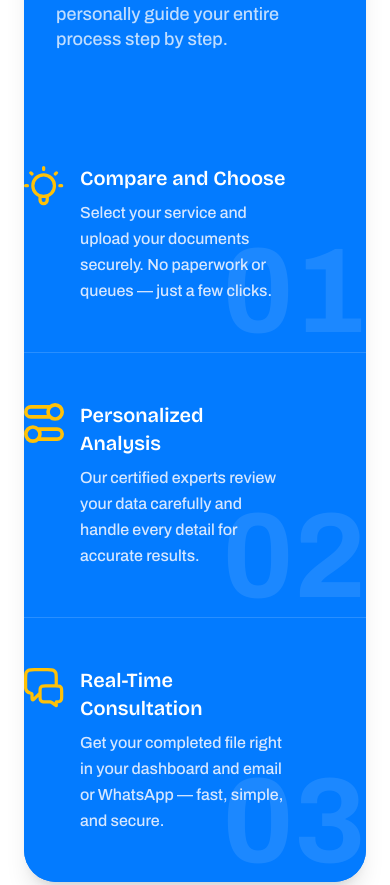
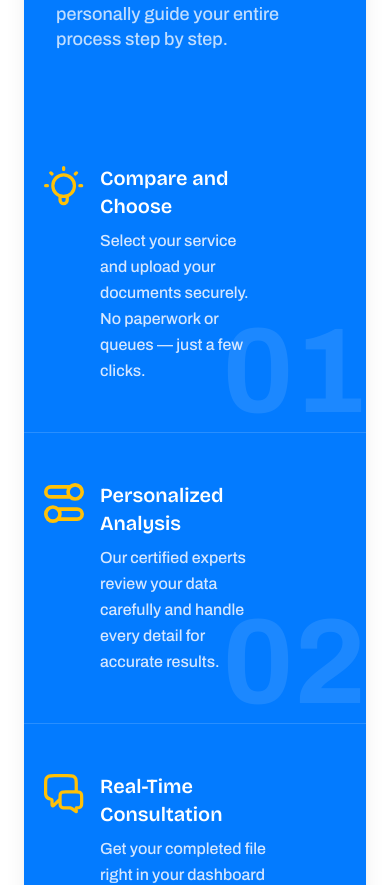
Before and after one commit to arqentech/tax-pilot-1, a React (Vite) app: page / in a window 390 px wide. Shown: the part 2088-2973 px from the top of the page. Built offline with nearby package versions, Linux system fonts and the light colour scheme.

Commit message:
Responsiveness fixes

```diff
--- a/src/components/ui/ClientReview.tsx
+++ b/src/components/ui/ClientReview.tsx
@@ -11,10 +11,8 @@ const ClientReviews: React.FC<ClientReviewsProps> = ({ showBadge = true }) => {
   return (
     <section className="w-full full-bleed bg-[#FBFBFA] py-16">
       <div className="w-full max-w-[1320px] px-4 mx-auto flex flex-col items-center">
-        {/* Badge */}
         {showBadge && <Badge text="Testimonials" width="146px" center />}
 
-        {/* Heading */}
         <div className="text-center mb-10">
           <h2 className="heading-base mb-3">A word from our Clients</h2>
           <p className="text-base max-w-[409px] mx-auto">
@@ -22,7 +20,6 @@ const ClientReviews: React.FC<ClientReviewsProps> = ({ showBadge = true }) => {
           </p>
         </div>
 
-        {/* Mobile – Horizontal Scroll */}
         <div className="md:hidden overflow-x-auto w-full">
           <div className="flex gap-4 justify-center px-4">
             {reviews.map((r, idx) => (
@@ -31,7 +28,6 @@ const ClientReviews: React.FC<ClientReviewsProps> = ({ showBadge = true }) => {
               </div>
             ))}
 
-            {/* Rating Card */}
             <div className="min-w-[300px] flex-shrink-0">
               <div className="bg-black text-white rounded-[26px] h-[247px] flex flex-col justify-center items-center">
                 <h2 className="text-5xl font-bold">4.6</h2>
@@ -48,13 +44,11 @@ const ClientReviews: React.FC<ClientReviewsProps> = ({ showBadge = true }) => {
           </div>
         </div>
 
-        {/* Desktop / Tablet – Grid Layout */}
         <div className="hidden md:grid md:grid-cols-2 lg:grid-cols-3 gap-6 justify-items-center mt-10 w-full">
           {reviews.map((r, idx) => (
             <ReviewCard key={idx} {...r} />
           ))}
 
-          {/* Rating Card */}
           <div className="bg-black text-white w-full max-w-[414px] h-[247px] rounded-[26px] flex flex-col justify-center items-center">
             <h2 className="text-5xl font-bold">4.6</h2>
             <p className="text-sm mt-2">Based on 456 reviews</p>
--- a/src/components/ui/HowWeWork.tsx
+++ b/src/components/ui/HowWeWork.tsx
@@ -32,7 +32,7 @@ export default function HowWeWork() {
           {steps.map((step, idx) => (
             <div
               key={step.number}
-              className={`relative sm:px-12 lg:px-20 py-12 w-full flex items-start gap-4 ${
+              className={`relative px-5 sm:px-12 lg:px-20 py-12 w-full flex items-start gap-4 ${
                 idx !== 0 ? "border-t border-white/15" : ""
               }`}
             >
--- a/src/pages/home/TeamSection.tsx
+++ b/src/pages/home/TeamSection.tsx
@@ -55,7 +55,7 @@ const TeamSection = () => {
               <TeamCard
                 key={member.name}
                 member={member}
-                className={`snap-center flex-shrink-0 w-[90%] max-w-[360px] ${
+                className={`snap-center flex-shrink-0 w-[80%] max-w-[360px] ${
                   index === teamMembers.length - 1 ? "mr-4" : ""
                 }`}
               />
```
